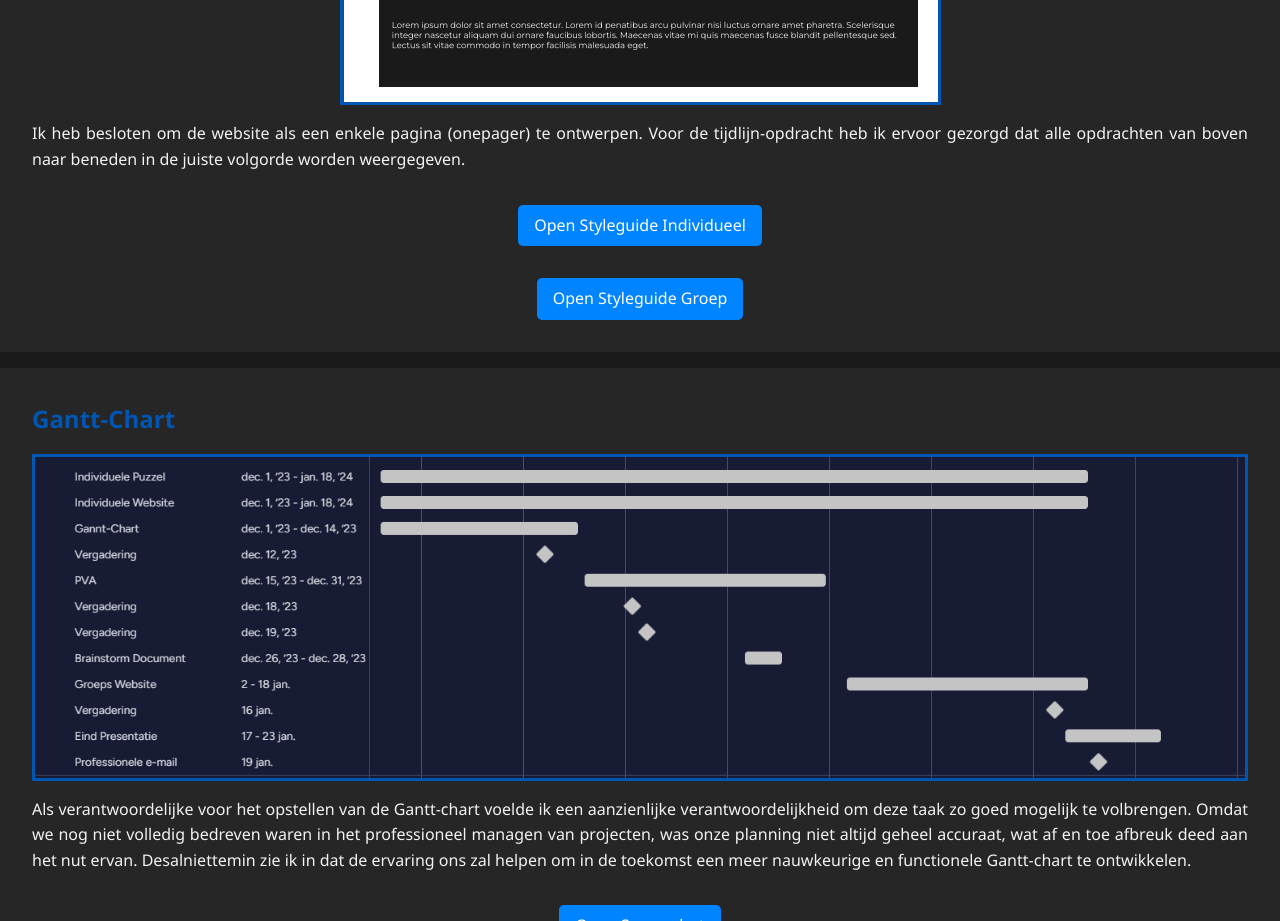
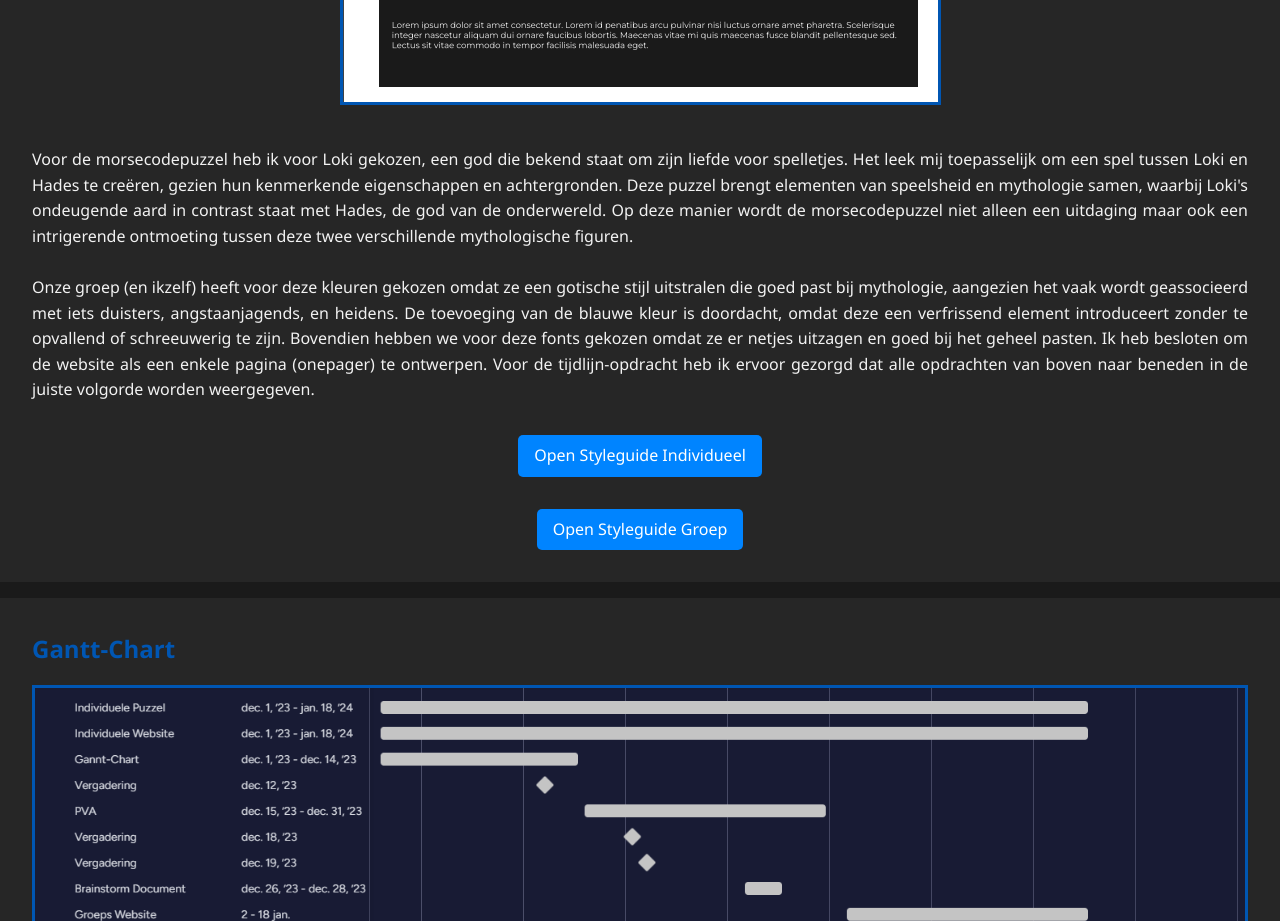
Before and after one commit to MauriceWa/finalRepoPIPE, a plain HTML site: page websiteMaWa/onePager.html in a window 1280 px wide. Shown: the part 1240-2161 px from the top of the page. Drawn offline with Linux system fonts and the light colour scheme.

Commit message:
finished

```diff
--- a/groupWebsite/script.js
+++ b/groupWebsite/script.js
@@ -10,15 +10,15 @@ document.querySelector('.login-form').addEventListener('submit', function(event)
     };
 
     if (password in passwords) {
-        // Hide the login form
+
         document.querySelector('.login-form').style.display = 'none';
 
-        // Show the congratulatory message at the top
+
         let welcomeMessage = document.createElement('div');
         welcomeMessage.innerHTML = "<h2>Gefeliciteerd voor het halen van de puzzel!</h2>";
         document.body.insertBefore(welcomeMessage, document.body.firstChild);
 
-        // Show the unlocked button
+
         document.querySelector('.unlocked-button').style.display = 'block';
     } else {
         alert('Incorrect password');
--- a/groupWebsite/style.css
+++ b/groupWebsite/style.css
@@ -13,7 +13,7 @@ body {
     background-color: #1A1A1A;
     color: white;
     display: flex;
-    flex-direction: column; /* Updated to column layout */
+    flex-direction: column;
     justify-content: center;
     align-items: center;
     height: 100vh;
@@ -34,7 +34,7 @@ body {
     display: flex;
     flex-direction: column;
     gap: 10px;
-    text-align: center; /* Center text within the form */
+    text-align: center;
 }
 
 .input-group {
@@ -67,7 +67,7 @@ button:hover {
 
 .unlocked-button {
     display: none;
-    margin-top: 10px; /* Added margin */
+    margin-top: 10px;
 }
 
 a {
--- a/websiteMaWa/onePager.html
+++ b/websiteMaWa/onePager.html
@@ -26,17 +26,21 @@
 
 <section class="section-company">
     <h2 class="section-title" >Verantwoording</h2>
-<!--
-    Opdracht 1 is de styleguides
-    Opdracht 2 is een verantwoording van waarom ik de stylen heb gekozen
--->
     <article class="content-container">
         <img src="Images/styleguide%20individueel.png" alt="styleguideIndividueel">
         <img src="Images/StyleguideGroep.png" alt="styleguideGroep">
         <p class="text-content">
+            <br>
+            Voor de morsecodepuzzel heb ik voor Loki gekozen, een god die bekend staat om zijn liefde voor spelletjes.
+            Het leek mij toepasselijk om een spel tussen Loki en Hades te creëren, gezien hun kenmerkende eigenschappen en achtergronden.
+            Deze puzzel brengt elementen van speelsheid en mythologie samen, waarbij Loki's ondeugende aard in contrast staat met Hades, de god van de onderwereld.
+            Op deze manier wordt de morsecodepuzzel niet alleen een uitdaging maar ook een intrigerende ontmoeting tussen deze twee verschillende mythologische figuren. <br><br>
+            Onze groep (en ikzelf) heeft voor deze kleuren gekozen omdat ze een gotische stijl uitstralen die goed past bij mythologie, aangezien het vaak wordt geassocieerd met iets duisters, angstaanjagends, en heidens.
+            De toevoeging van de blauwe kleur is doordacht, omdat deze een verfrissend element introduceert zonder te opvallend of schreeuwerig te zijn.
+            Bovendien hebben we voor deze fonts gekozen omdat ze er netjes uitzagen en goed bij het geheel pasten.
             Ik heb besloten om de website als een enkele pagina (onepager) te ontwerpen.
             Voor de tijdlijn-opdracht heb ik ervoor gezorgd dat alle opdrachten van boven naar beneden in de juiste volgorde worden weergegeven.
-        </p>
+       </p>
         <a class="btn-action" href="Resources/Styleguide_individueel_MaWa.pdf" target="_blank">Open Styleguide Individueel</a>
         <a class="btn-action" href="Resources/Styleguide_Molotov.pdf" target="_blank">Open Styleguide Groep</a>
 
--- a/websiteMaWa/script.js
+++ b/websiteMaWa/script.js
@@ -0,0 +1,60 @@
+document.addEventListener('DOMContentLoaded', () => {
+    document.querySelectorAll('.nav-item').forEach(link => {
+        link.addEventListener('click', function(e) {
+            e.preventDefault();
+            document.querySelector(this.getAttribute('href')).scrollIntoView({
+                behavior: 'smooth'
+            });
+        });
+    });
+
+
+    const backToTopButton = document.createElement('button');
+    backToTopButton.textContent = '↑';
+    backToTopButton.style.position = 'fixed';
+    backToTopButton.style.bottom = '20px';
+    backToTopButton.style.right = '20px';
+    backToTopButton.style.display = 'none';
+    backToTopButton.style.fontSize = '24px';
+    backToTopButton.style.width = '60px';
+    backToTopButton.style.height = '60px';
+    backToTopButton.style.backgroundColor = '#0084ff';
+    backToTopButton.style.color = '#ffffff';
+    backToTopButton.style.border = 'none';
+    backToTopButton.style.borderRadius = '50%';
+    backToTopButton.style.cursor = 'pointer';
+    backToTopButton.style.boxShadow = '0 4px 8px rgba(0, 0, 0, 0.2)';
+    backToTopButton.addEventListener('click', () => {
+        window.scrollTo({ top: 0, behavior: 'smooth' });
+    });
+    document.body.appendChild(backToTopButton);
+
+    window.addEventListener('scroll', () => {
+        if (window.scrollY > 100) {
+            backToTopButton.style.display = 'block';
+        } else {
+            backToTopButton.style.display = 'none';
+        }
+    });
+
+
+    const sections = document.querySelectorAll('section');
+    const navLinks = document.querySelectorAll('.nav-item');
+
+    window.addEventListener('scroll', () => {
+        let current = '';
+        sections.forEach(section => {
+            const sectionTop = section.offsetTop;
+            if (pageYOffset >= sectionTop - 50) {
+                current = section.getAttribute('id');
+            }
+        });
+
+        navLinks.forEach(link => {
+            link.classList.remove('active');
+            if (link.getAttribute('href') === '#' + current) {
+                link.classList.add('active');
+            }
+        });
+    });
+});
```
Also changed, not shown: groupWebsite/github.png (deleted), 1 other file.
